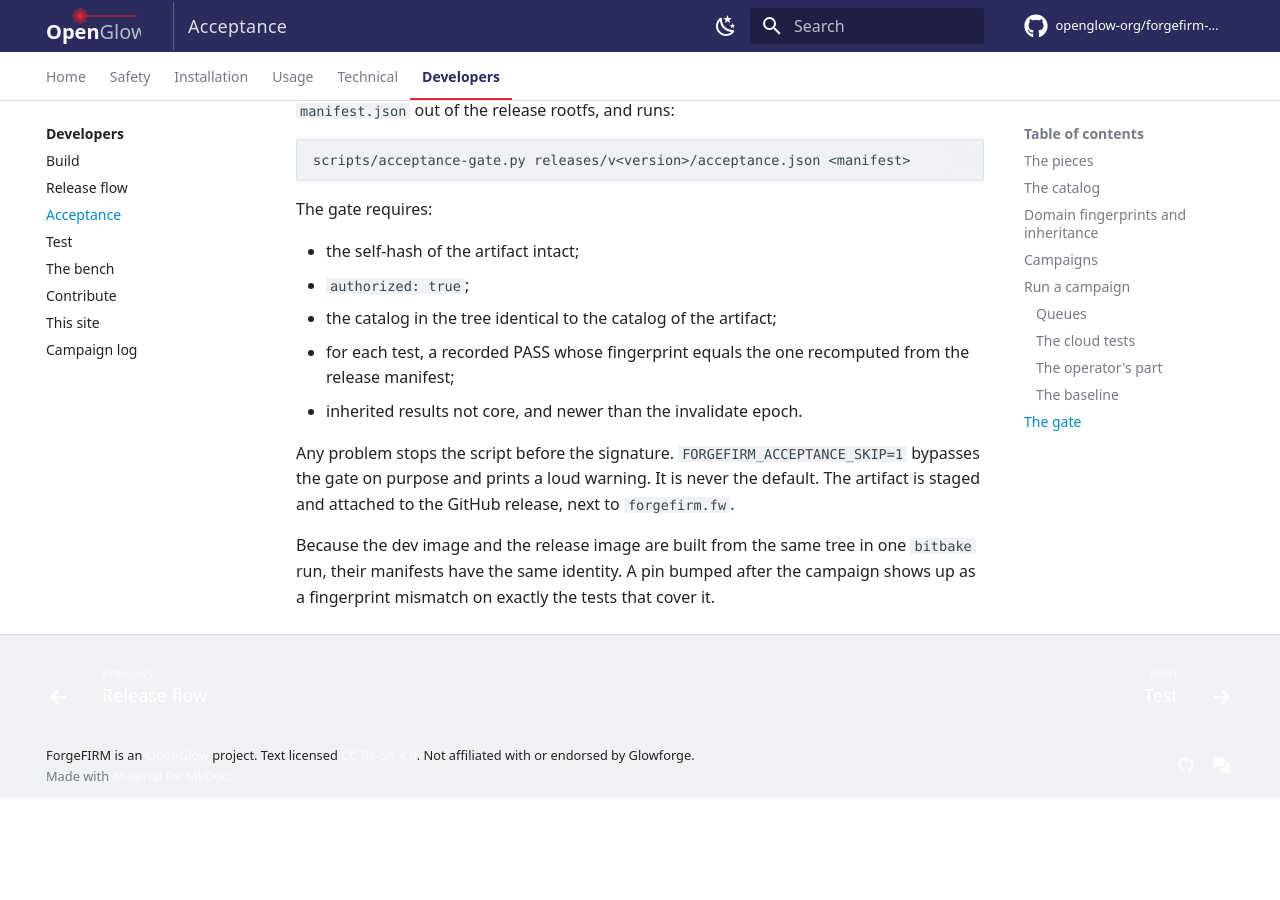
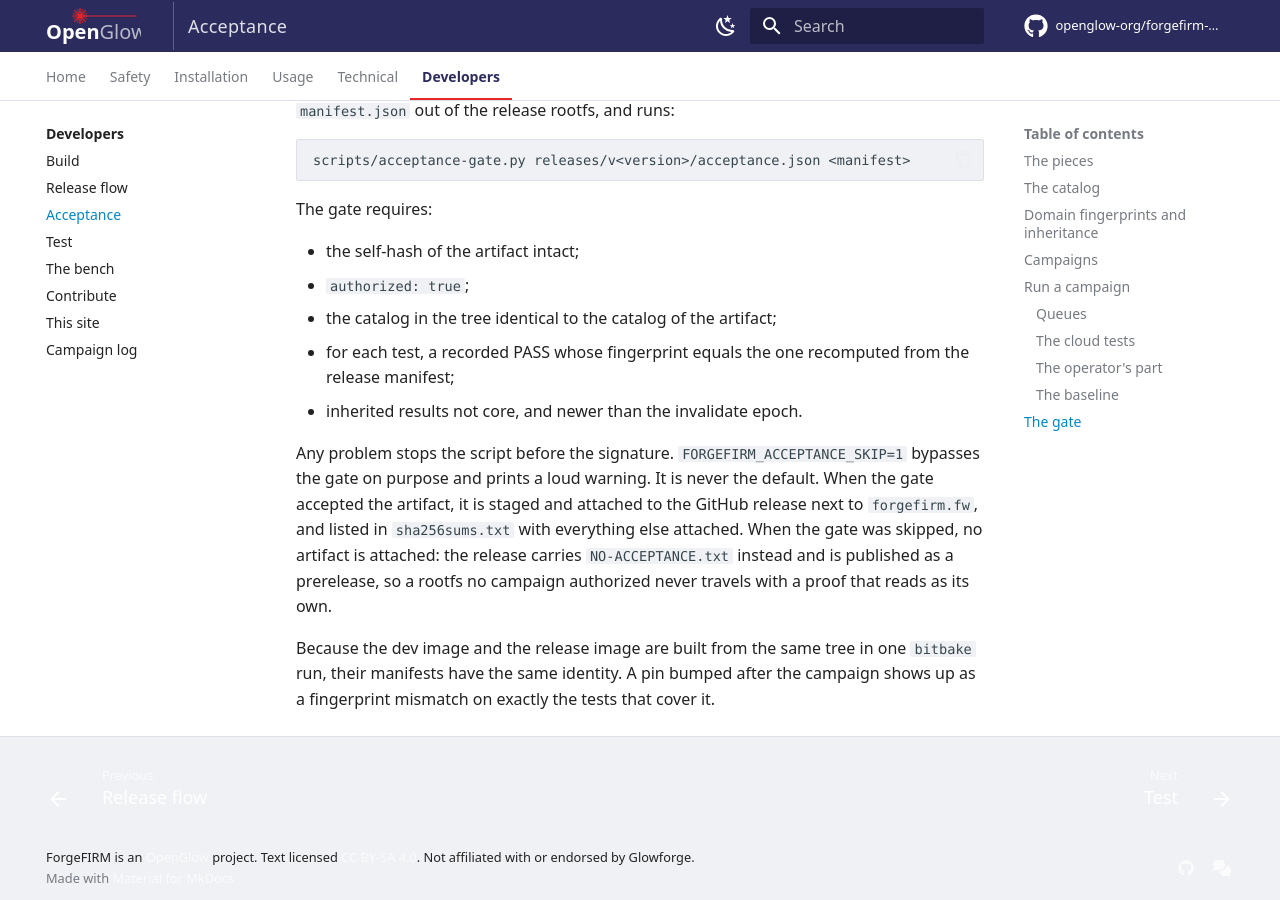
Before and after one commit to openglow-org/forgefirm-docs, an MkDocs documentation site: the page built from docs/developers/acceptance.md, in a window 1280 px wide and 900 px high, scrolled down 8755 px. Built offline with MkDocs 1.6.1 and Material for MkDocs 9.7.7, drawn with Linux system fonts in a browser that asks for light colours; comment, search, counter and statistics services are not loaded; before the commit the page ends 9553 px from its top, so only the background shows below that.

Commit message:
install and release: a release image has no shell login; a skipped gate ships no acceptance artifact

```diff
--- a/docs/developers/acceptance.md
+++ b/docs/developers/acceptance.md
@@ -392,8 +392,12 @@ The gate requires:
 
 Any problem stops the script before the signature.
 `FORGEFIRM_ACCEPTANCE_SKIP=1` bypasses the gate on purpose and prints a loud
-warning. It is never the default. The artifact is staged and attached to the
-GitHub release, next to `forgefirm.fw`.
+warning. It is never the default. When the gate accepted the artifact, it is
+staged and attached to the GitHub release next to `forgefirm.fw`, and listed
+in `sha256sums.txt` with everything else attached. When the gate was skipped,
+no artifact is attached: the release carries `NO-ACCEPTANCE.txt` instead and
+is published as a prerelease, so a rootfs no campaign authorized never
+travels with a proof that reads as its own.
 
 Because the dev image and the release image are built from the same tree in
 one `bitbake` run, their manifests have the same identity. A pin bumped
```
Also changed, not shown: docs/developers/release-flow.md (+5 -1 lines), docs/install/install.md (+5 -1 lines).
